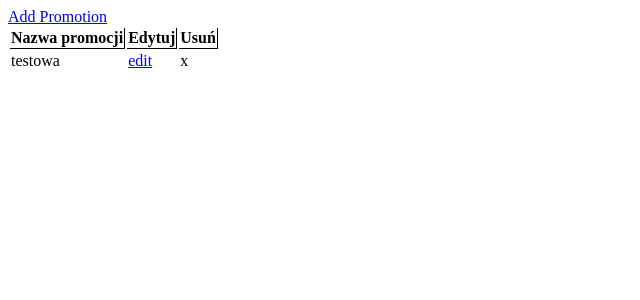
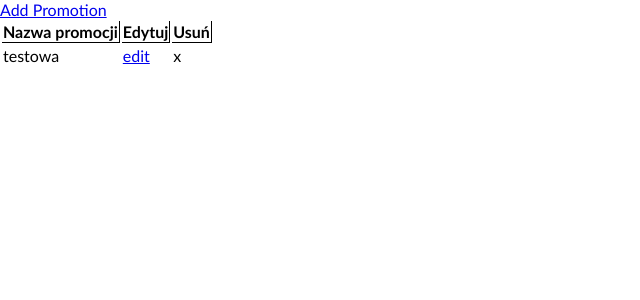
Before and after one commit to wmaKRET/angular-form, an Angular app: page / in a window 1280 px wide. Shown: the top 300 px of the page, without its empty margins (0-640 px from the left). Built offline with nearby package versions, Linux system fonts and the light colour scheme.

Commit message:
adjusting styles

```diff
--- a/src/app/add-edit/add-edit-menu/add-edit-menu.component.scss
+++ b/src/app/add-edit/add-edit-menu/add-edit-menu.component.scss
@@ -34,8 +34,8 @@
   }
 
   &__number {
-    width: 50px;
-    height: 50px;
+    width: 52px;
+    height: 52px;
     display: flex;
     justify-content: center;
     align-items: center;
@@ -48,8 +48,6 @@
 
   &__name {
     margin-left: -1em;
-    font-size: 0.9rem;
-    font-weight: 600;
     flex: 1 1;
   }
 
--- a/src/styles.scss
+++ b/src/styles.scss
@@ -1 +1,10 @@
 /* You can add global styles to this file, and also import other style files */
+* {
+  box-sizing: border-box;
+  font-family: Calibri, sans-serif;
+}
+
+body {
+  margin: 0;
+  padding: 0;
+}
```
